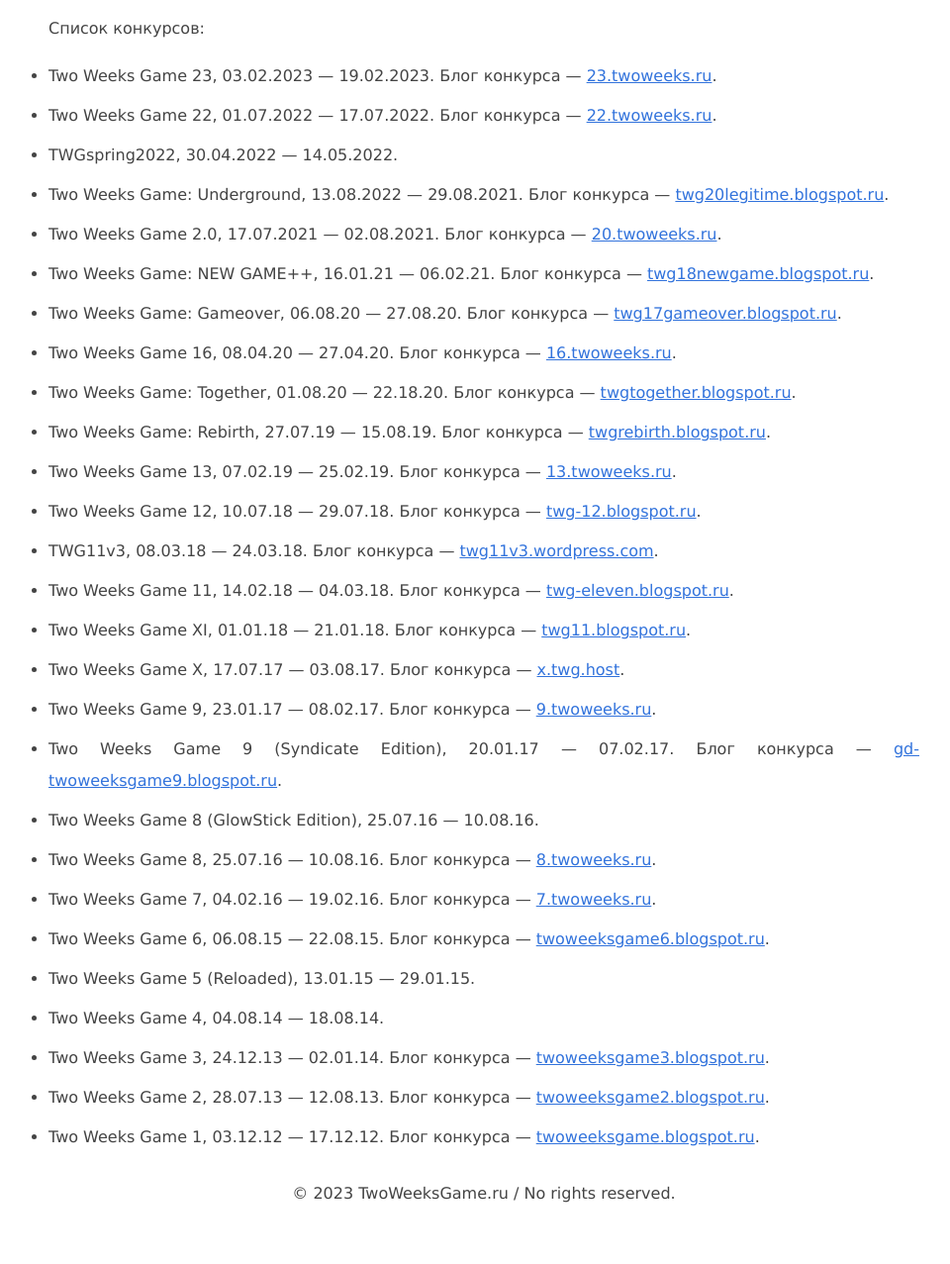
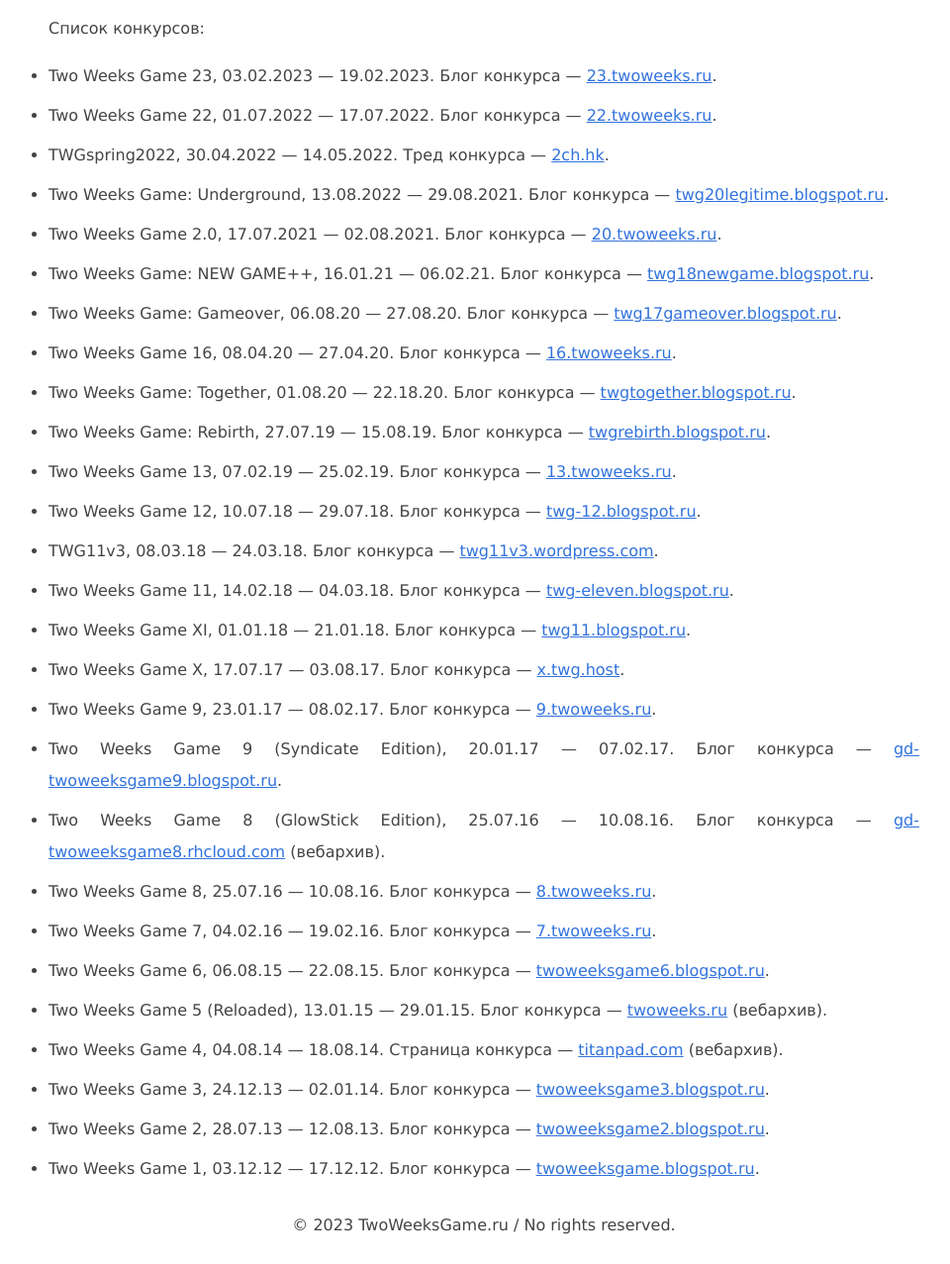
Before and after one commit to twoweeks/twoweeksgame.ru, an Astro site: page / in a window 1280 px wide. Shown: the part 579-1856 px from the top of the page at 99% size, without its empty margins (151-1111 px from the left). Before the commit the page ends 1826 px from the top, so only its background shows below. Built offline with nearby package versions, Linux system fonts and the light colour scheme; Astro itself is replaced by a stand-in of ours.

Commit message:
feat: links to some old contests

```diff
--- a/src/pages/index.md
+++ b/src/pages/index.md
@@ -14,7 +14,7 @@ layout: "../layouts/BasicPage.astro"
 
 - Two Weeks Game 22, 01.07.2022 — 17.07.2022. Блог конкурса — [22.twoweeks.ru](https://22.twoweeks.ru).
 
-- TWGspring2022, 30.04.2022 — 14.05.2022.
+- TWGspring2022, 30.04.2022 — 14.05.2022. Тред конкурса — [2ch.hk](https://2ch.hk/gd/res/799028.html).
 
 - Two Weeks Game: Underground, 13.08.2022 — 29.08.2021. Блог конкурса — [twg20legitime.blogspot.ru](https://twg20legitime.blogspot.ru).
 
@@ -46,7 +46,7 @@ layout: "../layouts/BasicPage.astro"
 
 - Two Weeks Game 9 (Syndicate Edition), 20.01.17 — 07.02.17. Блог конкурса — [gd-twoweeksgame9.blogspot.ru](https://gd-twoweeksgame9.blogspot.ru/).
 
-- Two Weeks Game 8 (GlowStick Edition), 25.07.16 — 10.08.16.
+- Two Weeks Game 8 (GlowStick Edition), 25.07.16 — 10.08.16. Блог конкурса — [gd-twoweeksgame8.rhcloud.com](https://web.archive.org/web/20170130051321/https://gd-twoweeksgame8.rhcloud.com/) (вебархив).
 
 - Two Weeks Game 8, 25.07.16 — 10.08.16. Блог конкурса — [8.twoweeks.ru](https://8.twoweeks.ru).
 
@@ -54,9 +54,9 @@ layout: "../layouts/BasicPage.astro"
 
 - Two Weeks Game 6, 06.08.15 — 22.08.15. Блог конкурса — [twoweeksgame6.blogspot.ru](https://twoweeksgame6.blogspot.ru).
 
-- Two Weeks Game 5 (Reloaded), 13.01.15 — 29.01.15.
+- Two Weeks Game 5 (Reloaded), 13.01.15 — 29.01.15. Блог конкурса — [twoweeks.ru](https://web.archive.org/web/20150115120457/http://twoweeks.ru/blog/) (вебархив).
 
-- Two Weeks Game 4, 04.08.14 — 18.08.14.
+- Two Weeks Game 4, 04.08.14 — 18.08.14. Страница конкурса — [titanpad.com](https://web.archive.org/web/20170504073742/https://titanpad.com/C9HP1c8Chn) (вебархив).
 
 - Two Weeks Game 3, 24.12.13 — 02.01.14. Блог конкурса — [twoweeksgame3.blogspot.ru](https://twoweeksgame3.blogspot.ru).
 
```
